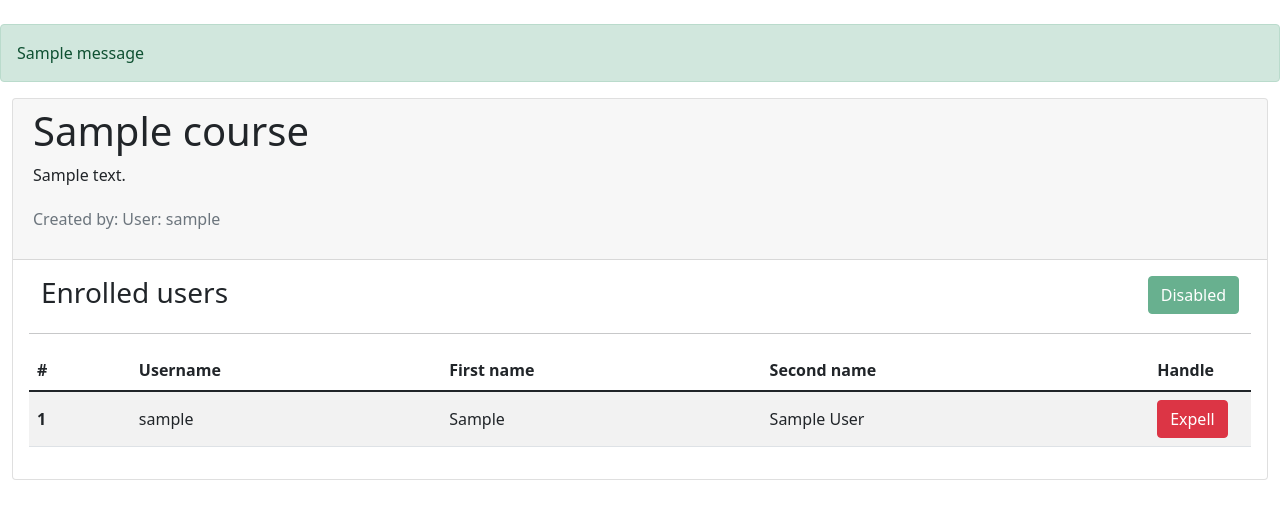
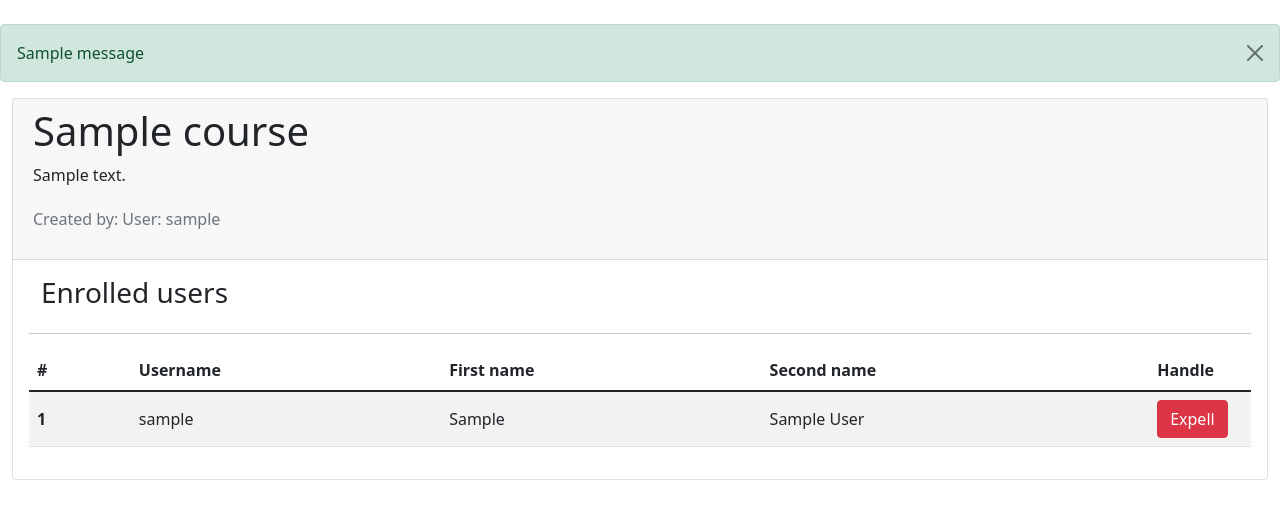
Before and after one commit to AndrStp/flask_epam, a Flask app: page /course/1 in a window 1280 px wide. Shown: the part 58-577 px from the top of the page. Run offline with Flask 2, Linux system fonts and the light colour scheme; a user stored in the database is signed in; tables that the repository leaves empty hold one stand-in row (values such as "Sample post"); one stand-in notice (Sample message) is shown.

Commit message:
Made alerts dismissable. Added Enroll button to course_page

```diff
--- a/app/templates/base.html
+++ b/app/templates/base.html
@@ -23,12 +23,14 @@
     {% if messages %}
         {% for category, message in messages %}
         {% if category %}
-        <div class="alert alert-{{ category }}" role="alert">
+        <div class="alert alert-{{ category }} alert-dismissible fade show" role="alert">
             {{ message }}
+            <button type="button" class="btn-close" data-bs-dismiss="alert" aria-label="Close"></button>
         </div>
         {% else %}
-        <div class="alert alert-danger" role="alert">
+        <div class="alert alert-danger alert-dismissible fade show" role="alert">
             {{ message }}
+            <button type="button" class="btn-close" data-bs-dismiss="alert" aria-label="Close"></button>
         </div>
         {% endif %}
         {% endfor %}
@@ -42,6 +44,5 @@
     </div>
     {% endblock %}
 
-    <!-- {% include 'footer.html' %} -->
 </body>
 </html>
--- a/app/templates/course_page.html
+++ b/app/templates/course_page.html
@@ -16,9 +16,12 @@
     <div class="card-body">
         <div class="container-fluid d-flex">
             <h3>Enrolled users</h3>
+            {% if course not in current_user.enrolled_courses() %}
             <div class="ms-auto align-items-center">
-                <a href="#" class="btn btn-success disabled">Disabled</a>
+                <a href="{{ url_for('main.enroll', course_id=course.id) }}" class="btn btn-success">Enroll</a>
             </div>
+            {% else %}
+            {% endif %}
         </div>
         <hr>
         <table class="table table-striped">
```
